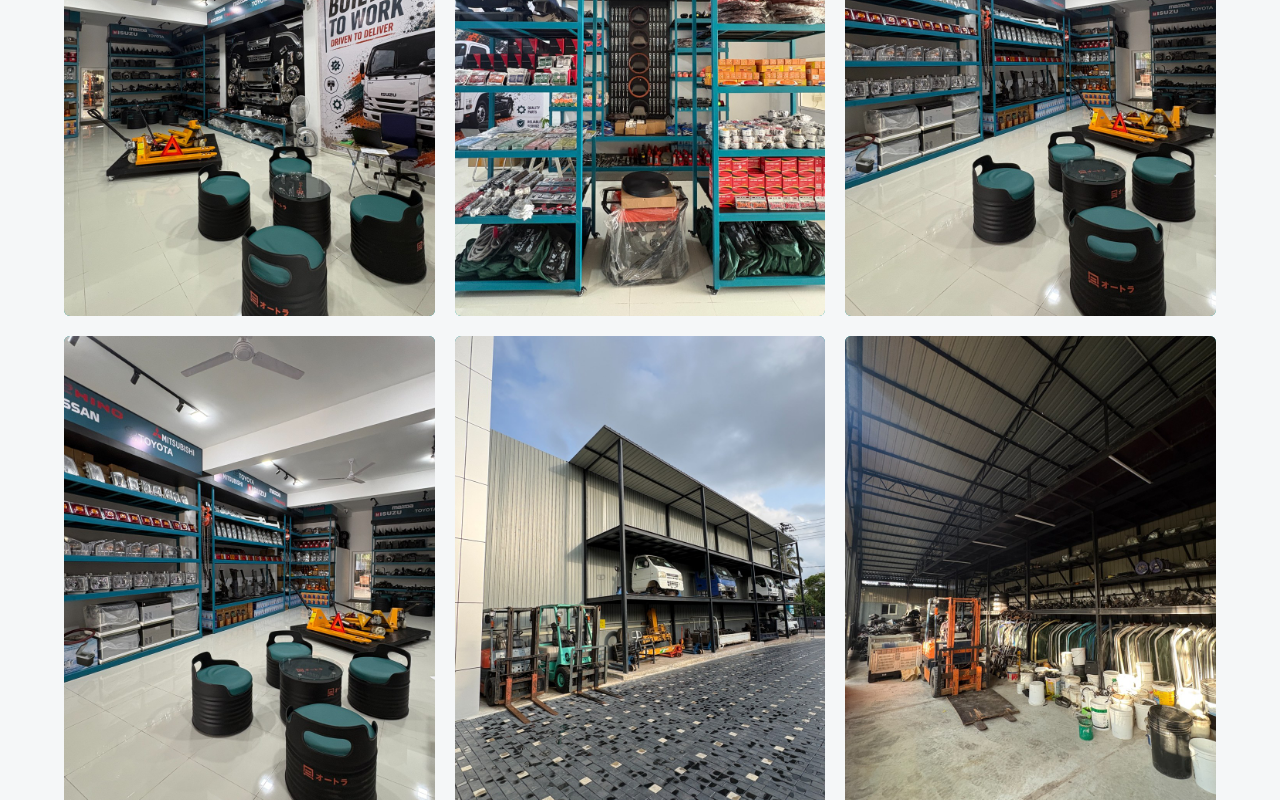
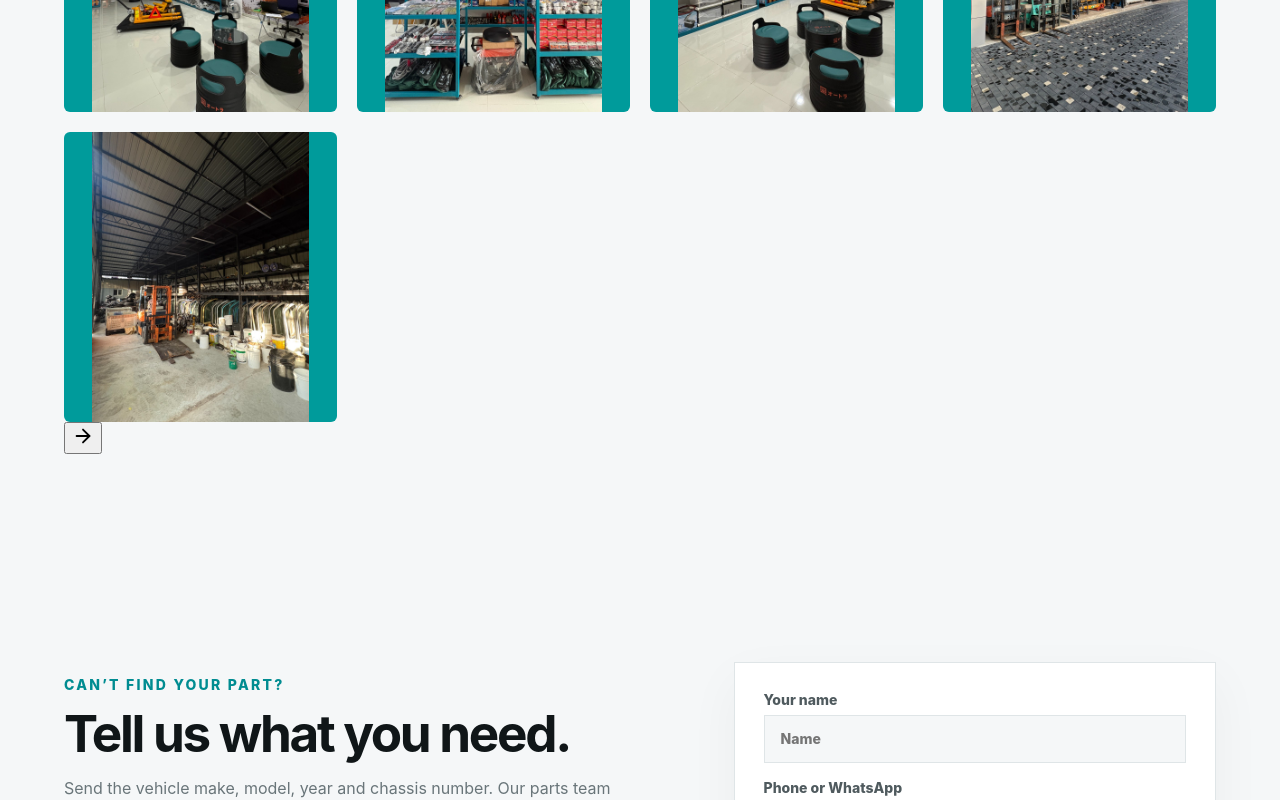
Before and after one commit to nudara2000/autora_website, a React (Vite) app: page / in a window 1280 px wide. Shown: the part 3740-4540 px from the top of the page. Built offline with nearby package versions, Linux system fonts and the light colour scheme.

Commit message:
Make Autora gallery a single-row carousel

```diff
--- a/src/components/BrandGallery.jsx
+++ b/src/components/BrandGallery.jsx
@@ -1,21 +1,33 @@
-// Display-only shop photos. Add new JPG filenames here to extend the gallery.
+import { useRef } from "react";
+import { ArrowRight } from "lucide-react";
+
+// Curated display photos: similar showroom views are intentionally excluded.
 const images = [
   ["autora-shop-7983.jpg", "Autora showroom and customer seating area"],
   ["autora-shop-7982.jpg", "Truck spare parts displayed on Autora showroom shelves"],
   ["autora-shop-7979.jpg", "Autora shop interior and parts displays"],
-  ["autora-shop-7980.jpg", "Customer area beside the spare parts shelves"],
   ["autora-shop-7981.jpg", "Outdoor storage racks at Autora"],
   ["autora-shop-7984.jpg", "Truck body parts stored inside the Autora warehouse"],
 ];
 
 export default function BrandGallery() {
+  const trackRef = useRef(null);
+
+  function showNextPhotos() {
+    trackRef.current?.scrollBy({
+      left: trackRef.current.clientWidth * 0.78,
+      behavior: "smooth",
+    });
+  }
+
   return (
     <section className="brand-gallery">
       <p className="section-kicker">THIS IS AUTORA</p>
       <h2>Inside Autora. Ready for the road.</h2>
-      <div style={{ gridTemplateColumns: "repeat(auto-fit, minmax(min(100%, 280px), 1fr))" }}>
+
+      <div className="brand-gallery-track" ref={trackRef}>
         {images.map(([image, description]) => (
-          <figure key={image}>
+          <figure className="brand-gallery-item" key={image}>
             <img
               src={"/images/" + image}
               alt={description}
@@ -23,11 +35,14 @@ export default function BrandGallery() {
               decoding="async"
               width="960"
               height="1280"
-              style={{ width: "100%", height: "auto", aspectRatio: "3 / 4", objectFit: "contain", cursor: "default" }}
             />
           </figure>
         ))}
       </div>
+
+      <button className="gallery-next" type="button" onClick={showNextPhotos} aria-label="Show more Autora photos">
+        <ArrowRight size={22} />
+      </button>
     </section>
   );
 }
```
